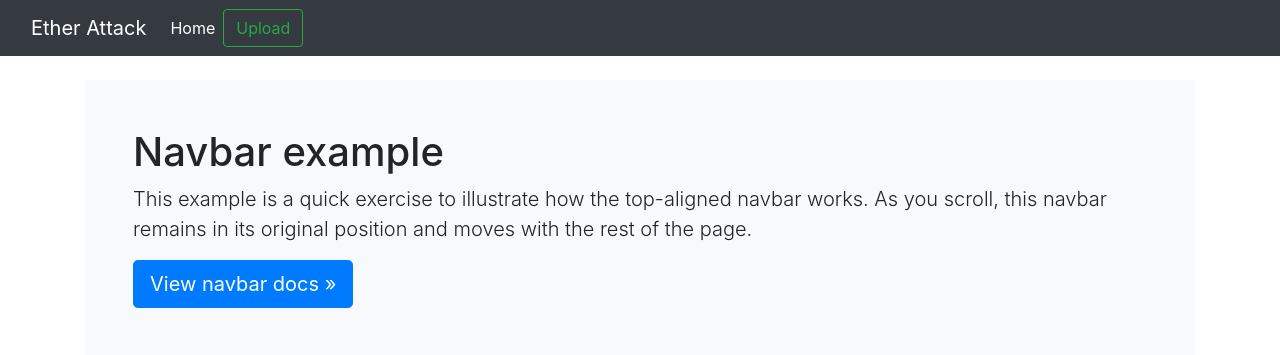
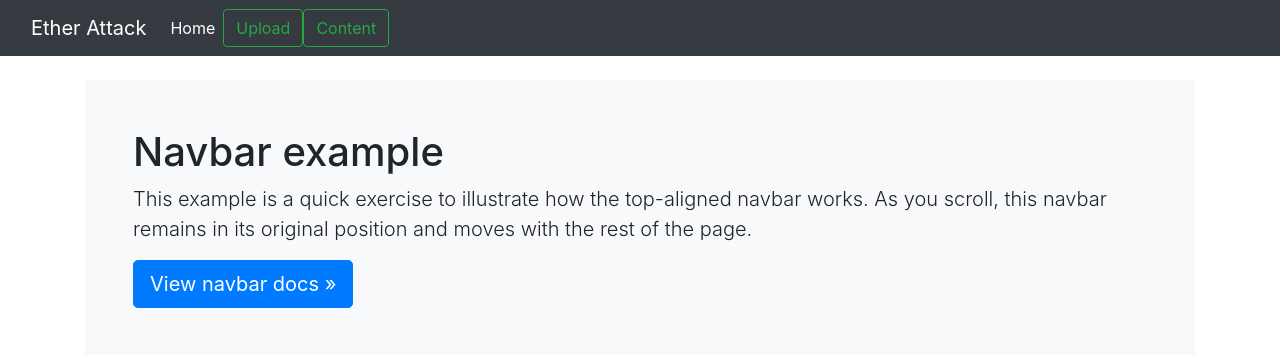
Before and after one commit to Xenomii/EtherAttack, a Flask app: page / in a window 1280 px wide. Shown: the top 355 px of the page. Run offline with Flask 2, Linux system fonts and the light colour scheme; some libraries are stand-ins or nearby versions.

Commit message:
display content
display content

```diff
--- a/EtherAttack/WebApp/app.py
+++ b/EtherAttack/WebApp/app.py
@@ -41,7 +41,10 @@ def upload_file(req_path):
         files = os.listdir(abs_path)
 
     return render_template("upload_file.html", files=files)
-
+@app.route('/content.html')
+def content():
+	with open('uploaded_files/A.txt', 'r') as f:
+		return render_template('content.html', text=f.read())
 
 if __name__ == '__main__':
     app.run()
--- a/EtherAttack/WebApp/templates/base.html
+++ b/EtherAttack/WebApp/templates/base.html
@@ -56,6 +56,9 @@
                     <li>
                         <div class="btn-nav"><a class="btn btn-outline-success navbar-btn" href="/upload-file">Upload</a>
                         </div>
+                        <li>
+                            <div class="btn-nav"><a class="btn btn-outline-success navbar-btn" href="/content.html">Content</a>
+                            </div>
                     </li>
                 </ul>
             </div>
--- /dev/null
+++ b/EtherAttack/WebApp/templates/content.html
@@ -0,0 +1,3 @@
+<pre>
+    {{ text }}
+    </pre>
```
Also changed, not shown: EtherAttack/WebApp/uploaded_files/A.txt (renamed from EtherAttack/WebApp/uploaded_files/AES_ciphertext_sample.txt), 1 other file.
